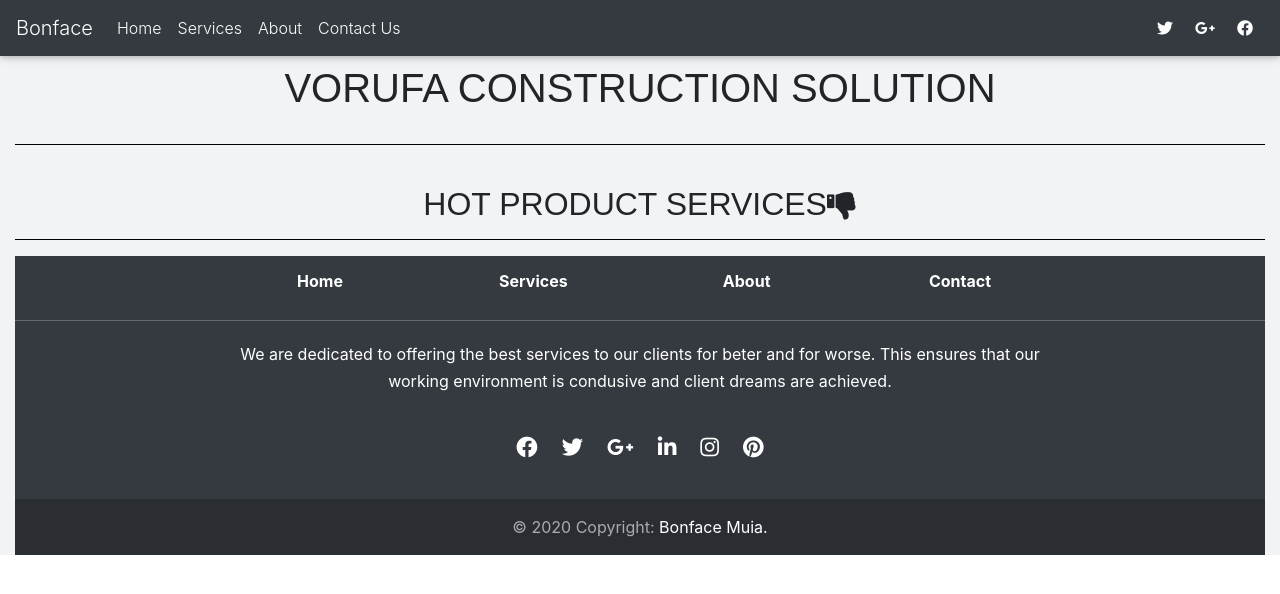
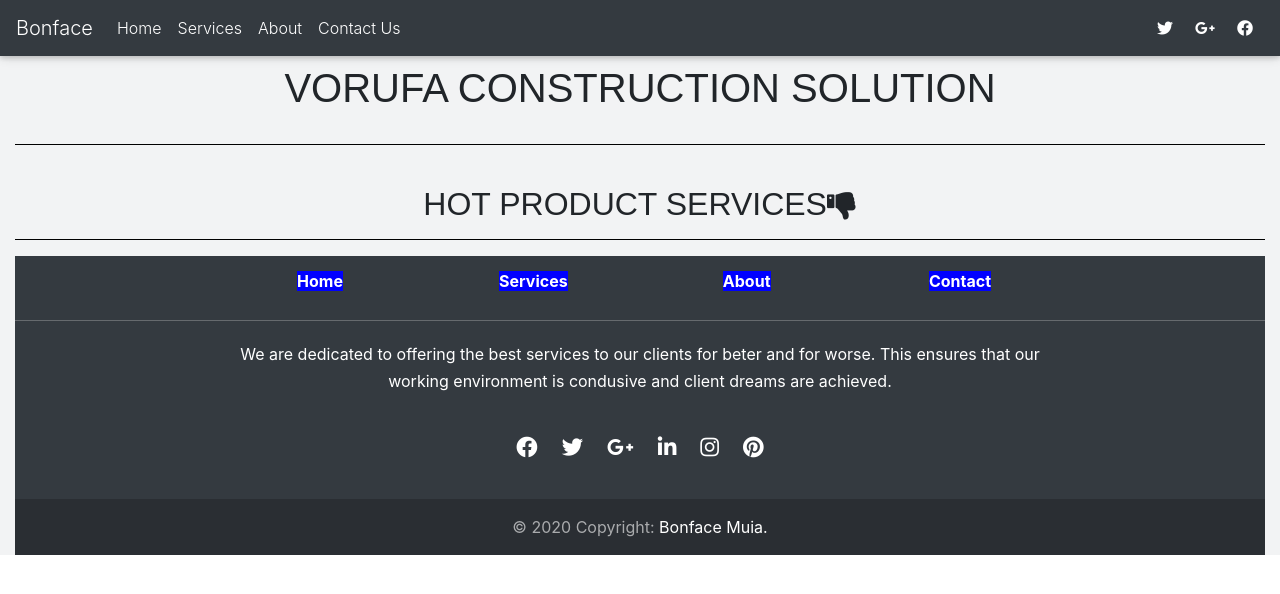
Before and after one commit to benstarke/Advertisiment-django-web-app, a Django app: page / in a window 1280 px wide. Shown: the top 594 px of the page. Run offline with Django 3.2, Linux system fonts and the light colour scheme; data that the repository does not hold is empty; some libraries are stand-ins or nearby versions.

Commit message:
break tag

```diff
--- a/myadvert/templates/myadvert/footer.html
+++ b/myadvert/templates/myadvert/footer.html
@@ -6,7 +6,7 @@
         <!-- Grid column -->
         <div class="col-md-2 mb-1">
           <h6 class=" font-weight-bold">
-            <a href="{% url 'home' %}">Home</a>
+            <a id="footer" href="{% url 'home' %}">Home</a>
           </h6>
         </div>
         <!-- Grid column -->
@@ -14,7 +14,7 @@
         <!-- Grid column -->
         <div class="col-md-2 mb-1">
           <h6 class=" font-weight-bold">
-            <a href="{% url 'services' %}">Services</a>
+            <a id="footer" href="{% url 'services' %}">Services</a>
           </h6>
         </div>
         <!-- Grid column -->
@@ -22,7 +22,7 @@
         <!-- Grid column -->
         <div class="col-md-2 mb-1">
           <h6 class=" font-weight-bold">
-            <a href="{% url 'about' %}">About</a>
+            <a id="footer" href="{% url 'about' %}">About</a>
           </h6>
         </div>
         <!-- Grid column -->
@@ -30,7 +30,7 @@
         <!-- Grid column -->
         <div class="col-md-2 mb-1">
           <h6 class=" font-weight-bold">
-            <a href="{% url 'contact' %}">Contact</a>
+            <a id="footer" href="{% url 'contact' %}">Contact</a>
           </h6>
         </div>
         <!-- Grid column -->
--- a/static/css/style.css
+++ b/static/css/style.css
@@ -3,7 +3,9 @@
   background-color:blue;
 }
 
-
+#footer{
+  background-color:blue;
+}
 .d-block{
 
 border-radius: 30px;
```
